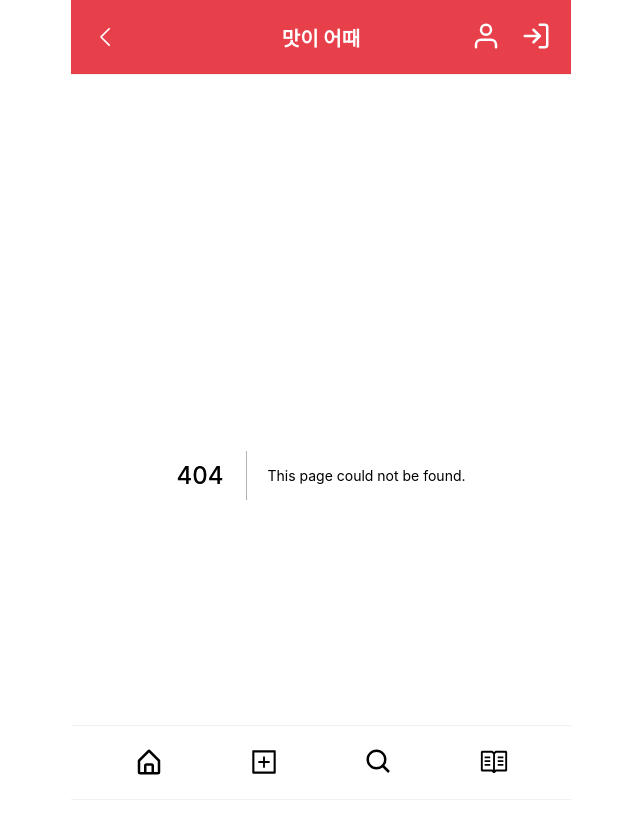
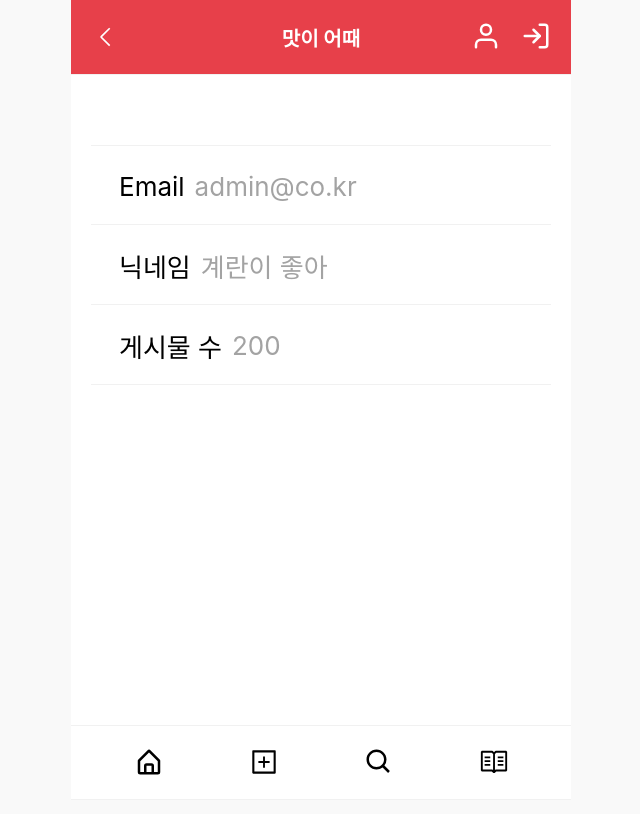
Before and after one commit to prgrms-web-devcourse/Team-Tasty-Masiottae-FE, a Next.js app: page /myInfo/UserData in a window 1280 px wide. Before the commit this address had no page. Shown: the top 814 px of the page, without its empty margins (319-959 px from the left). Built offline with nearby package versions, Linux system fonts and the light colour scheme.

Commit message:
style: 사용자 정보 컴포넌트 마크업 구현

```diff
--- /dev/null
+++ b/pages/myInfo/UserData.tsx
@@ -0,0 +1,63 @@
+import styled from '@emotion/styled'
+const UserData = () => {
+  return (
+    <UserDataContainer>
+      <UserDetailWrapper>
+        <UserDetail>
+          <Title>Email</Title>
+          <Text>admin@co.kr</Text>
+        </UserDetail>
+        <UserDetail>
+          <Title>닉네임</Title>
+          <Text>계란이 좋아</Text>
+        </UserDetail>
+        <UserDetail>
+          <Title>게시물 수</Title>
+          <Text>200</Text>
+        </UserDetail>
+      </UserDetailWrapper>{' '}
+    </UserDataContainer>
+  )
+}
+
+const UserDataContainer = styled.div`
+  margin-top: 7rem;
+  position: relative;
+`
+
+const Title = styled.div`
+  font-size: 2.6rem;
+  margin: 0.2rem 0 0 2.8rem;
+`
+
+const Text = styled.div`
+  font-size: 2.6rem;
+  margin: 0.2rem 0 0 1rem;
+  color: ${(props) => props.theme.color.fontNormal};
+`
+
+const UserDetailWrapper = styled.div`
+  display: flex;
+  flex-direction: column;
+  justify-content: center;
+  align-items: flex-start;
+  margin: 2rem 0 0 0;
+
+  > div:first-of-type {
+    border-top: 0.1rem solid ${(props) => props.theme.color.borderLight};
+  }
+
+  > div:nth-of-type(n + 2) {
+    cursor: pointer;
+  }
+`
+
+const UserDetail = styled.div`
+  width: 100%;
+  height: 8rem;
+  border-bottom: 0.1rem solid ${(props) => props.theme.color.borderLight};
+  display: flex;
+  align-items: center;
+`
+
+export default UserData
```
